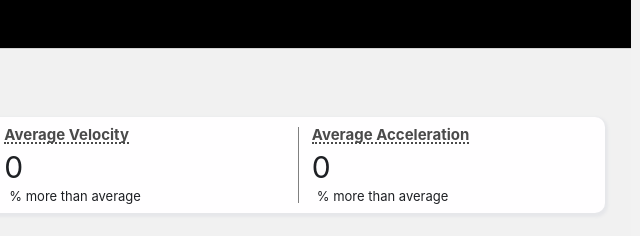
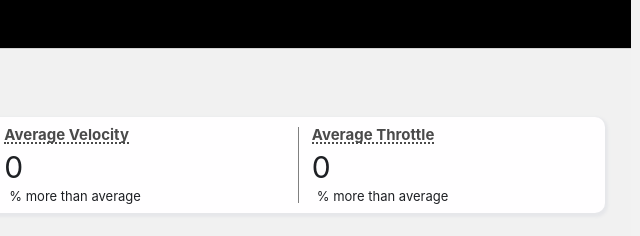
Before and after one commit to krish-p25/Uni, a website: page overview/scenario-one.html in a window 1280 px wide. Shown: the top 236 px of the page, 649-1289 px from the left, 640 px wide, since content can reach past the window. Drawn offline with nearby package versions, Linux system fonts and the light colour scheme; no server answers.

Commit message:
average acceleration renamed to average throttle

```diff
--- a/overview/scenario-one.html
+++ b/overview/scenario-one.html
@@ -72,8 +72,8 @@
             </div>
 
             <div class="user-info-box">
-                <div class="user-info-title tooltip">Average Acceleration
-                    <span class="tooltiptext">Average acceleration across the scenario</span>
+                <div class="user-info-title tooltip">Average Throttle
+                    <span class="tooltiptext">Average throttle across the scenario</span>
                 </div>
                 <div style="display: flex; flex-direction: row;" id="inventory-value-number" class="user-info-number">
                     <div id="acceleration" class="inventory-value-number-value-container">0</div>
```
